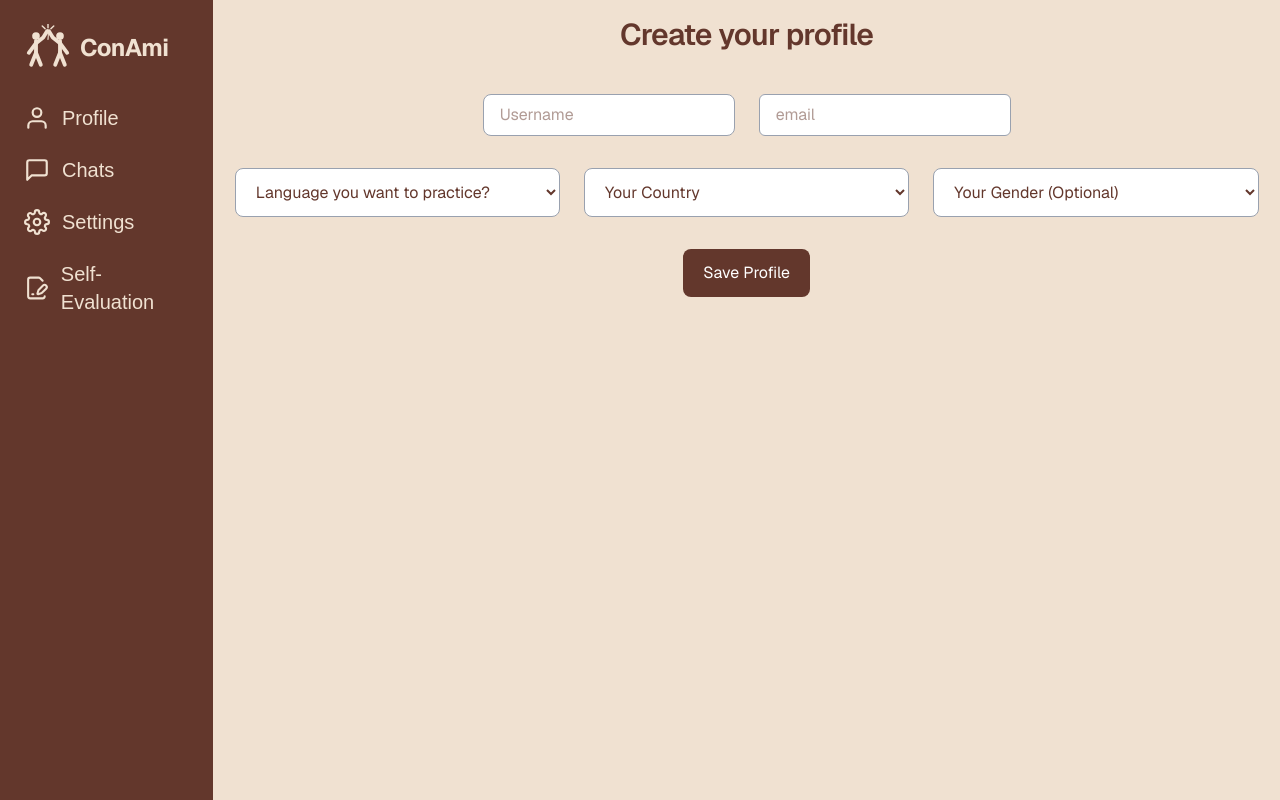
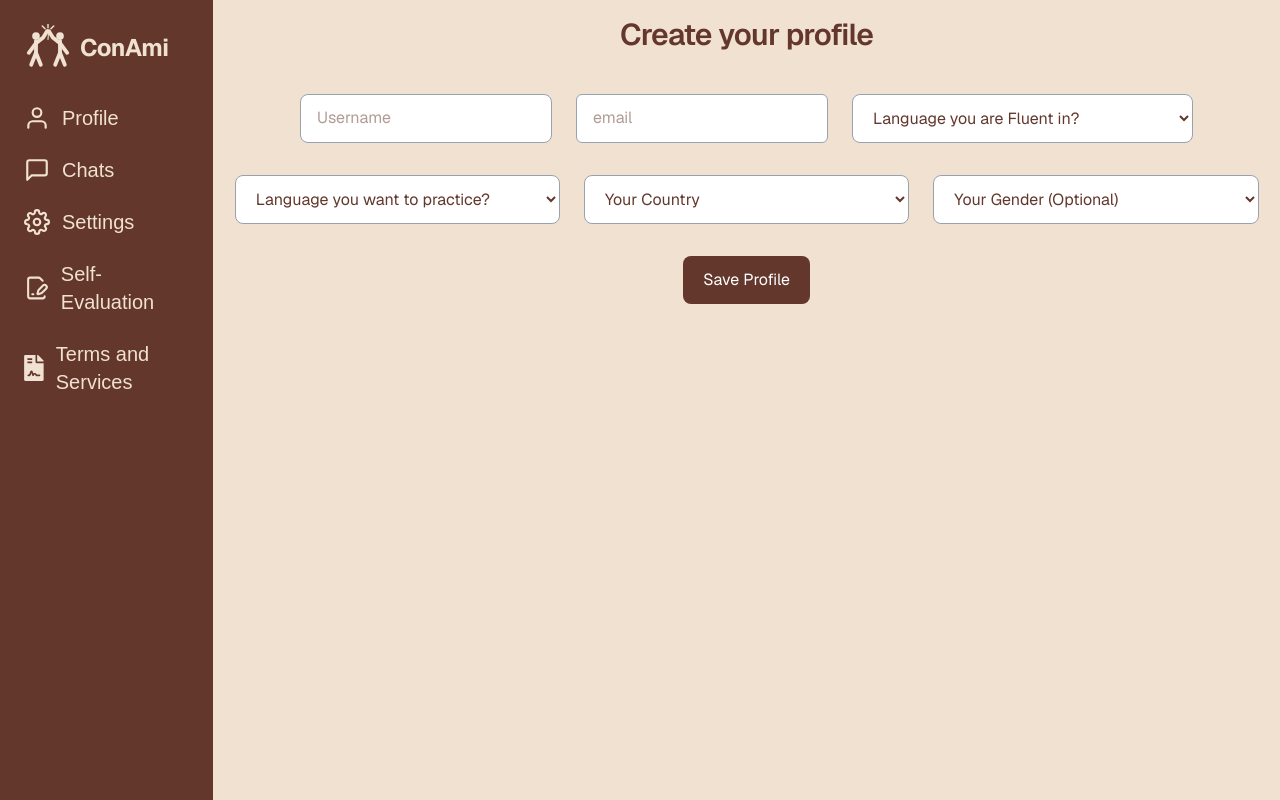
Before and after one commit to Fabiang120/ConAmi, a Next.js app in the folder conami/: page /Profile in a window 1280 px wide. Built offline with nearby package versions, Linux system fonts and the light colour scheme.

Commit message:
small changes

```diff
--- a/conami/src/app/Components/sidebar.js
+++ b/conami/src/app/Components/sidebar.js
@@ -1,6 +1,7 @@
 import Link from "next/link";
 import { FiUser, FiMessageSquare, FiSettings } from "react-icons/fi";
 import { LuFilePenLine } from "react-icons/lu";
+import { FaFileContract } from "react-icons/fa"; //also temporary for the terms and services, but I will change it later. I just want it to look nice for now
 import Logo from "./Logo";
 
 export default function Sidebar() {
@@ -47,6 +48,16 @@ export default function Sidebar() {
                             Self-Evaluation
                         </Link>
                     </li>
+                    {/*This is not supposed to be in the navbar, but I have it here for debugging. I am creating the terms and services for the log in.*/}
+                    <li>
+                        <Link
+                            href="/TermsAndServices"
+                            className="flex items-center gap-3 text-[#f0e1d1] hover:text-white text-xl font-medium transition-colors"
+                        >
+                            <FaFileContract size={26} />
+                            Terms and Services
+                        </Link>
+                    </li>
                 </ul>
             </nav>
         </div>
--- a/conami/src/app/Profile/page.js
+++ b/conami/src/app/Profile/page.js
@@ -9,6 +9,8 @@ export default function Profile() {
     const [language, setLanguage] = useState("");
     const [country, setCountry] = useState("");
     const [gender, setGender] = useState("");
+    const [LanguageSpoken, setLanguageSpoken] = useState("");
+
     return (
         <div className="grid grid-cols-12 min-h-screen">
             <div className="hidden md:block md:col-span-3 lg:col-span-2">
@@ -34,6 +36,15 @@ export default function Profile() {
                             onChange={(e) => setEmail(e.target.value)}
                             className="px-4 py-2 rounded-md border border-gray-400 bg-white  focus:outline-none focus:ring-2 focus:ring-brown-400"
                         />
+                        <select
+                            value={LanguageSpoken}
+                            onChange={(e) => setLanguageSpoken(e.target.value)}
+                            className="w-1/3 px-4 py-3 rounded-lg border border-gray-400 bg-white focus:outline-none focus:ring-2 focus:ring-[#63372c]"
+                        >
+                            <option value="">Language you are Fluent in?</option>
+                            <option value="english">English</option>
+                            <option value="spanish">Spanish</option>
+                        </select>
                     </div>
                     <div className="flex gap-6 justify-center">
                         <select
```
